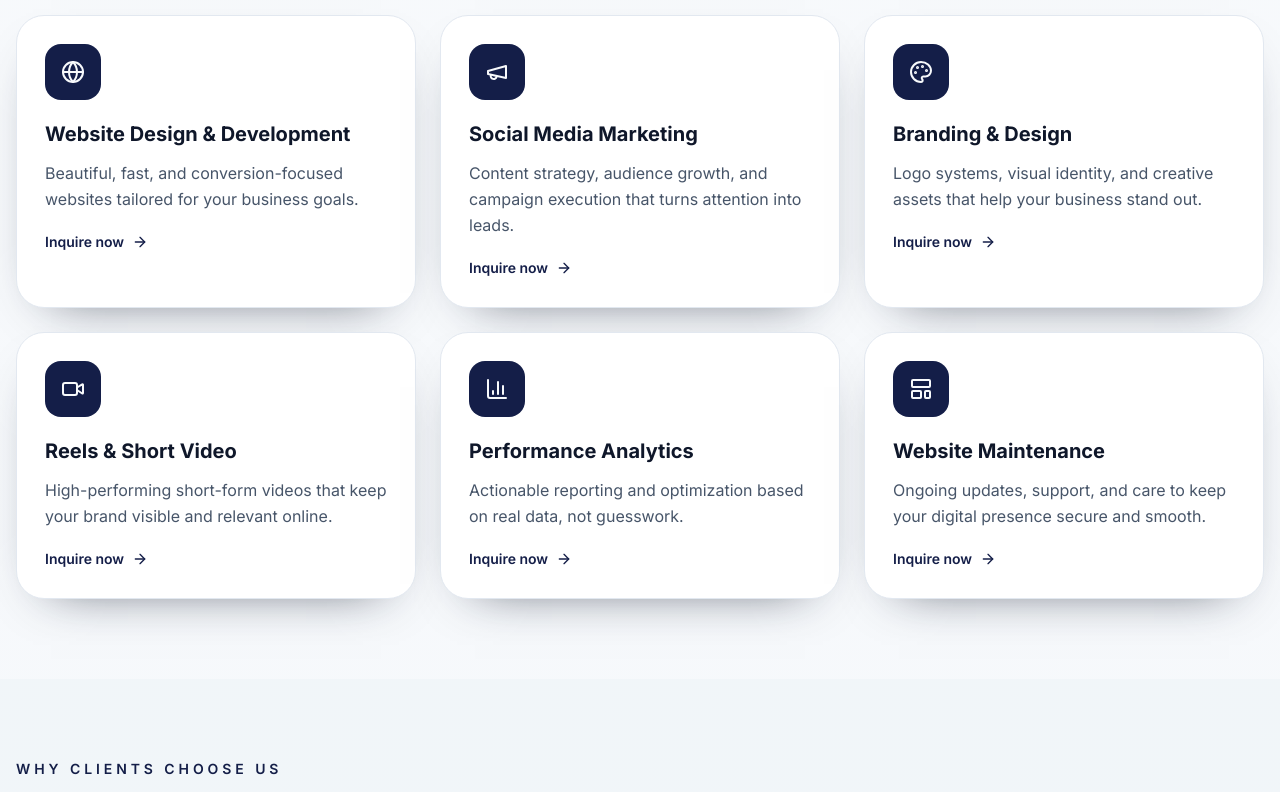
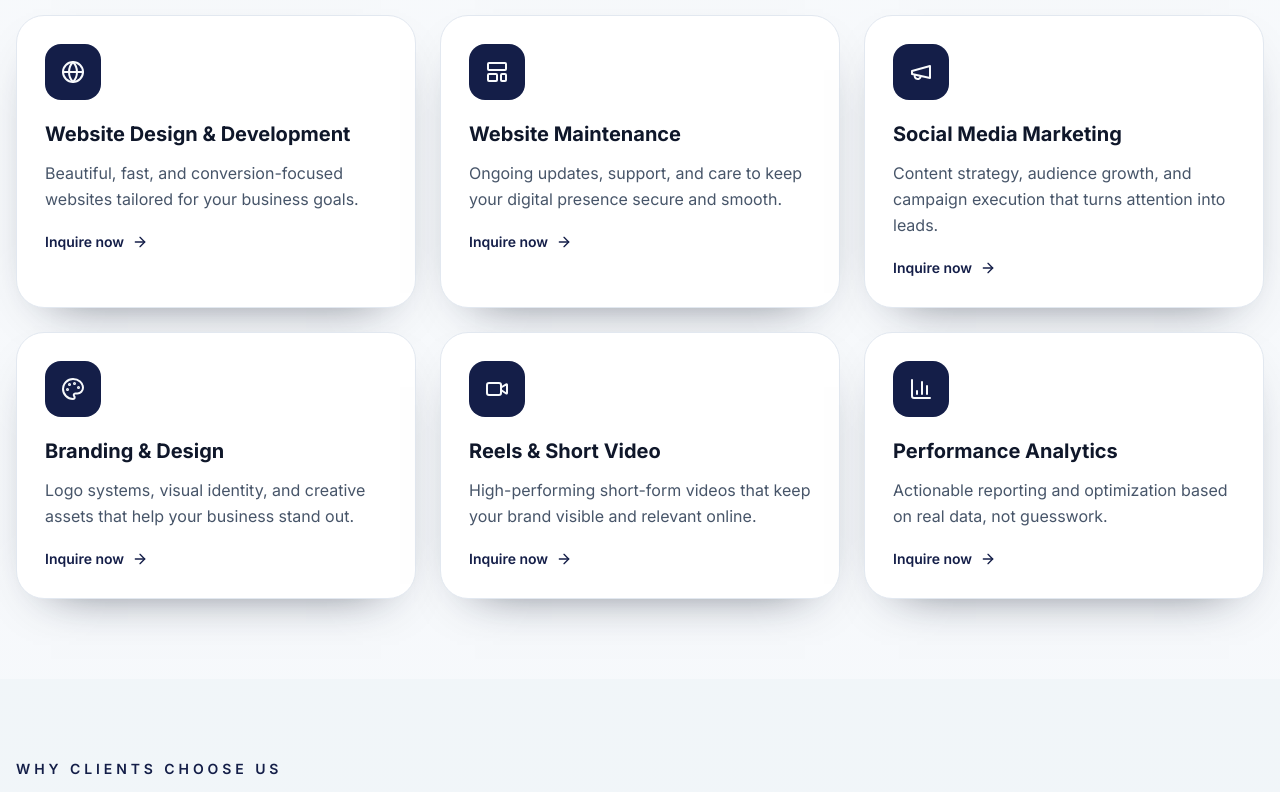
Before and after one commit to saikrishnauggi/Digital_Lift_Hub, a React (Vite) app: page / in a window 1280 px wide. Shown: the part 1140-1932 px from the top of the page. Built offline with nearby package versions, Linux system fonts and the light colour scheme.

Commit message:
modified

```diff
--- a/src/pages/Index.tsx
+++ b/src/pages/Index.tsx
@@ -21,6 +21,11 @@ const services = [
     icon: Globe,
   },
   {
+    title: "Website Maintenance",
+    description: "Ongoing updates, support, and care to keep your digital presence secure and smooth.",
+    icon: LayoutTemplate,
+  },
+  {
     title: "Social Media Marketing",
     description: "Content strategy, audience growth, and campaign execution that turns attention into leads.",
     icon: Megaphone,
@@ -39,11 +44,6 @@ const services = [
     title: "Performance Analytics",
     description: "Actionable reporting and optimization based on real data, not guesswork.",
     icon: BarChart3,
-  },
-  {
-    title: "Website Maintenance",
-    description: "Ongoing updates, support, and care to keep your digital presence secure and smooth.",
-    icon: LayoutTemplate,
   },
 ];
 
```
